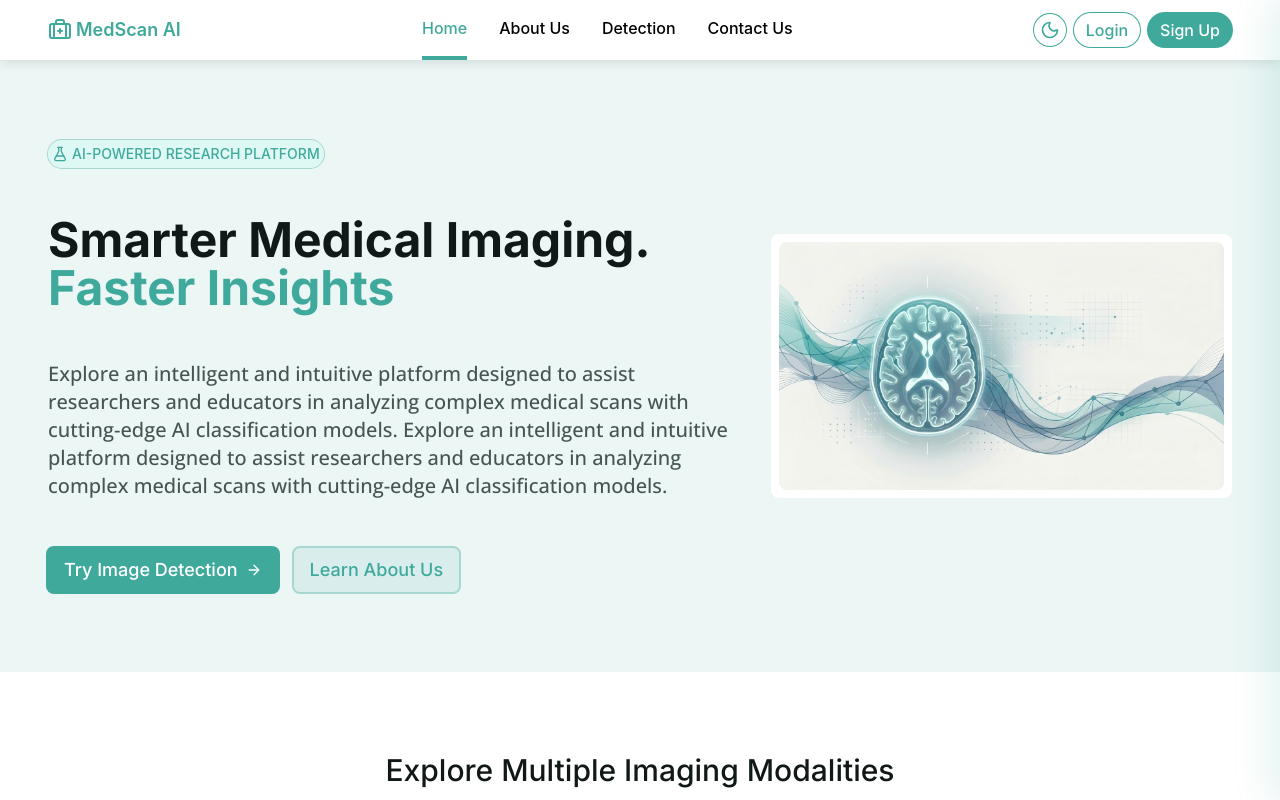
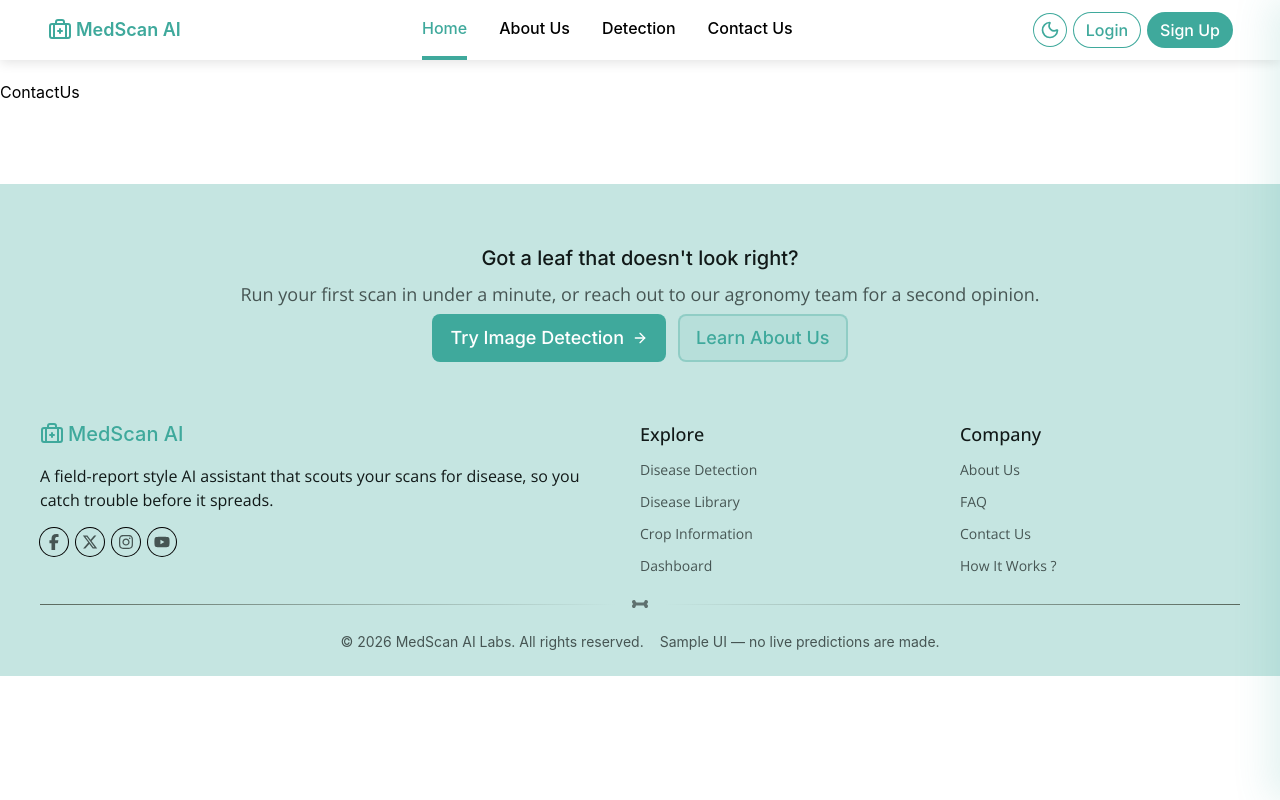
Before and after one commit to Anmol-Singh-Chehal/MedScan-AI-Website, a React (Vite) app: page /contact-us in a window 1280 px wide. Shown: the top 800 px of the page. Built offline with nearby package versions, Linux system fonts and the light colour scheme; a web font is replaced by a local one.

Commit message:
added react router dom routes for about-us contact-us detection and home. And also added goPageTopButton

```diff
--- a/src/App.jsx
+++ b/src/App.jsx
@@ -2,6 +2,11 @@ import React from 'react'
 import Navbar from './components/Navbar'
 import Home from './pages/Home'
 import Footer from './components/Footer'
+import Detection from './pages/Detection'
+import AboutUs from './pages/AboutUs'
+import ContactUs from './pages/ContactUs'
+import { Route, Routes } from 'react-router-dom'
+import GoPageTopButton from './components/GoPageTopButton'
 
 export default function App() {
   return (
@@ -9,10 +14,15 @@ export default function App() {
       <header>
         <Navbar/>
       </header>
-      <main>
-        <Home/>
-      </main>
+      <Routes>
+        <Route path='/' element={<Home/>}/>
+        <Route path='/detection' element={<Detection/>}/>
+        <Route path='/about-us' element={<AboutUs/>}/>
+        <Route path='/contact-us' element={<ContactUs/>}/>
+      </Routes>
+
       <Footer/>
+      <GoPageTopButton/>
     </>
   )
 }
--- a/src/components/Footer.jsx
+++ b/src/components/Footer.jsx
@@ -8,6 +8,7 @@ import {
 } from "react-icons/fa6";
 import { FaBone } from "react-icons/fa";
 import { useTheme } from 'next-themes';
+import { NavLink } from 'react-router-dom';
 
 export default function Footer() {
   const {theme, setTheme} = useTheme();
@@ -19,20 +20,20 @@ export default function Footer() {
         <h1 className='sm:text-2xl lg:text-xl font-medium text-primary text-center font-primary'>Got a leaf that doesn't look right?</h1>
         <p className='sm:text-[16px] lg:text-lg font-secondary text-secondary text-center'>Run your first scan in under a minute, or reach out to our agronomy team for a second opinion.</p>
         <div className='flex lg:gap-4 sm:gap-4'>
-            <button className={`font-medium bg-muted ${theme==="light"? "text-white" : "text-paper-1"} flex lg:gap-2 items-center lg:px-4 lg:py-2 lg:text-lg rounded-md cursor-pointer ring-2 ring-muted sm:text-sm sm:px-2 sm:py-2 sm:gap-1 font-primary`}>
+            <NavLink to={"/detection"} className={`font-medium bg-muted ${theme==="light"? "text-white" : "text-paper-1"} flex lg:gap-2 items-center lg:px-4 lg:py-2 lg:text-lg rounded-md cursor-pointer ring-2 ring-muted sm:text-sm sm:px-2 sm:py-2 sm:gap-1 font-primary`}>
               <h3>Try Image Detection</h3>
               <ArrowRight className='sm:size-4'/>
-            </button>
-            <button className={`font-medium text-muted flex lg:gap-2 items-center lg:px-4 lg:py-2 lg:text-lg rounded-md ring-2  hover:bg-muted ${theme==="light"? "hover:text-white" : "hover:text-paper-1"} hover:ring-2 hover:ring-muted bg-muted/10 ring-muted/40 cursor-pointer sm:text-sm sm:px-2 sm:py-2 sm:gap-1 font-primary`}>Learn About Us</button>
+            </NavLink>
+            <NavLink to={"/about-us"} className={`font-medium text-muted flex lg:gap-2 items-center lg:px-4 lg:py-2 lg:text-lg rounded-md ring-2  hover:bg-muted ${theme==="light"? "hover:text-white" : "hover:text-paper-1"} hover:ring-2 hover:ring-muted bg-muted/10 ring-muted/40 cursor-pointer sm:text-sm sm:px-2 sm:py-2 sm:gap-1 font-primary`}>Learn About Us</NavLink>
         </div>
       </section>
 
       <section className='grid sm:grid-cols-1 md:grid-cols-[2fr_1fr] lg:grid-cols-[2fr_1fr_1fr] gap-10 sm:px-4 lg:px-10'>
 
         <div className='flex flex-col gap-4'>
-          <div className="flex items-center gap-1">
+          <div  className="flex items-center gap-1 cursor-pointer w-fit">
             <BriefcaseMedical className='text-muted sm:size-6'/>
-            <a href="/" className="sm:text-xl text-muted font-medium">MedScan AI</a>
+            <h1 className="sm:text-xl text-muted font-medium">MedScan AI</h1>
           </div>
 
           <p className='sm:text-md font-secondary text-primary text-left'>A field-report style AI assistant that scouts your scans for disease, so you catch trouble before it spreads.</p>
--- /dev/null
+++ b/src/components/GoPageTopButton.jsx
@@ -0,0 +1,46 @@
+import React, { useEffect, useState } from "react";
+import { LuArrowUp } from "react-icons/lu";
+import { useTheme } from "next-themes";
+
+export default function GoPageTopButton() {
+  const { theme, setTheme } = useTheme();
+  const [showButton, setShowButton] = useState(false);
+
+  useEffect(() => {
+    function handleScroll() {
+      setShowButton(window.scrollY > 300);
+    }
+
+    window.addEventListener("scroll", handleScroll);
+
+    return () => {
+      window.removeEventListener("scroll", handleScroll);
+    };
+  }, []);
+
+  function goToTop() {
+    window.scrollTo({
+      top: 0,
+      behavior: "smooth",
+    });
+  }
+
+  return (
+    <button
+      onClick={goToTop}
+      className={`
+        fixed bottom-6 right-6 z-10
+        size-12 rounded-full
+
+        flex items-center justify-center
+        shadow-lg
+        transition-all duration-300
+        hover:bg-muted cursor-pointer hover:text-ink hover:-translate-y-1
+        ${showButton ? "opacity-100 scale-100" : "opacity-0 scale-75 pointer-events-none"}
+        ${theme == "light" ? "text-primary bg-muted" : "text-paper-1 bg-muted"}
+      `}
+    >
+      <LuArrowUp className="size-6" />
+    </button>
+  );
+}
--- a/src/components/Navbar.jsx
+++ b/src/components/Navbar.jsx
@@ -4,6 +4,7 @@ import { Button } from '@base-ui/react';
 import { LuHouse, LuMenu, LuPhone, LuScanSearch, LuUsers, LuX } from 'react-icons/lu';
 import { useState, useRef, useEffect } from 'react';
 import { useTheme } from 'next-themes';
+import { NavLink } from 'react-router-dom';
 
 export default function Navbar() {
 
@@ -37,10 +38,10 @@ export default function Navbar() {
   return (
     <nav className='flex justify-between sm:px-4 sm:py-4 lg:py-0 lg:px-8 xl:px-12 shadow-[0_2px_12px_rgba(0,0,0,0.12)] fixed top-0 left-0 w-full backdrop-blur-3xl backdrop-saturate-50'>
 
-      <div className='flex sm:gap-1 justify-center items-center'>
+      <NavLink to={"/"} className='flex sm:gap-1 justify-center items-center cursor-pointer'>
         <BriefcaseMedical className='text-muted sm:size-6'/>
         <h1 className='text-muted sm:text-lg font-semibold'>MedScan AI</h1>
-      </div>
+      </NavLink>
 
       <ul className='hidden lg:flex md:gap-8'>
         <li className='font-medium border-b-4 border-muted text-muted py-4 cursor-pointer hover:border-muted/30'>Home</li>
@@ -103,7 +104,7 @@ export default function Navbar() {
       >
         <div className="flex items-center justify-between px-3 py-3">
 
-          <div className="flex items-center gap-2">
+          <NavLink to={"/"} className="flex items-center gap-2 curosr-pointer" onClick={()=>toggleMenu()}>
             <div
               className="
                 size-8
@@ -119,7 +120,7 @@ export default function Navbar() {
             <h1 className="text-[16px] font-semibold font-primary text-muted">
               MedScan AI
             </h1>
-          </div>
+          </NavLink>
 
           <button
             onClick={toggleMenu}
@@ -143,7 +144,7 @@ export default function Navbar() {
 
         <div className="flex flex-col px-3 py-5">
 
-          <button
+          <NavLink to={"/"}
             onClick={toggleMenu}
             className="
               group
@@ -170,9 +171,9 @@ export default function Navbar() {
             />
 
             Home
-          </button>
+          </NavLink>
 
-          <button
+          <NavLink to={"/detection"}
             onClick={toggleMenu}
             className="
               group
@@ -199,9 +200,9 @@ export default function Navbar() {
             />
 
             Detection
-          </button>
+          </NavLink>
 
-          <button
+          <NavLink  to={"/about-us"}
             onClick={toggleMenu}
             className="
               group
@@ -228,9 +229,9 @@ export default function Navbar() {
             />
 
             About Us
-          </button>
+          </NavLink>
 
-          <button
+          <NavLink to={"/contact-us"}
             onClick={toggleMenu}
             className="
               group
@@ -257,7 +258,7 @@ export default function Navbar() {
             />
 
             Contact Us
-          </button>
+          </NavLink>
 
         </div>
       </div>
--- a/src/main.jsx
+++ b/src/main.jsx
@@ -3,9 +3,12 @@ import './index.css'
 import App from './App.jsx'
 import '@fortawesome/fontawesome-free/css/all.min.css'
 import { ThemeProvider } from './components/ThemeProvider'
+import { BrowserRouter } from 'react-router-dom'
 
 createRoot(document.getElementById('root')).render(
-    <ThemeProvider attribute="class" defaultTheme = "light" enableSystem disableTransitionOnChange>
-        <App />
-    </ThemeProvider>
+    <BrowserRouter>
+        <ThemeProvider attribute="class" defaultTheme = "light" enableSystem disableTransitionOnChange>
+            <App />
+        </ThemeProvider>
+    </BrowserRouter>
 )
--- /dev/null
+++ b/src/pages/AboutUs.jsx
@@ -0,0 +1,7 @@
+import React from 'react'
+
+export default function AboutUs() {
+  return (
+    <div className='py-20'>AboutUs</div>
+  )
+}
--- /dev/null
+++ b/src/pages/ContactUs.jsx
@@ -0,0 +1,7 @@
+import React from 'react'
+
+export default function ContactUs() {
+  return (
+    <div className='py-20'>ContactUs</div>
+  )
+}
--- /dev/null
+++ b/src/pages/Detection.jsx
@@ -0,0 +1,7 @@
+import React from 'react'
+
+export default function Detection() {
+  return (
+    <div className='py-20'>Detection</div>
+  )
+}
--- a/src/pages/Home.jsx
+++ b/src/pages/Home.jsx
@@ -6,6 +6,7 @@ import ModelCard from '@/components/ModelCard'
 import StepCard from '@/components/StepCard'
 import FeatureCard from '@/components/FeatureCard'
 import { useTheme } from 'next-themes';
+import { NavLink } from 'react-router-dom'
 
 export default function Home() {
   const {theme, setTheme} = useTheme();
@@ -26,11 +27,11 @@ export default function Home() {
           </h3>
 
           <div className='flex lg:gap-4 sm:gap-4'>
-            <button className={`font-medium bg-muted ${theme==="light"? "text-white" : "text-paper-1"} flex lg:gap-2 items-center lg:px-4 lg:py-2 lg:text-lg rounded-md cursor-pointer ring-2 ring-muted sm:text-sm sm:px-2 sm:py-2 sm:gap-1 font-primary`}>
+            <NavLink to={"/detection"} className={`font-medium bg-muted ${theme==="light"? "text-white" : "text-paper-1"} flex lg:gap-2 items-center lg:px-4 lg:py-2 lg:text-lg rounded-md cursor-pointer ring-2 ring-muted sm:text-sm sm:px-2 sm:py-2 sm:gap-1 font-primary`}>
               <h3>Try Image Detection</h3>
               <ArrowRight className='sm:size-4'/>
-            </button>
-            <button className={`font-medium text-muted flex lg:gap-2 items-center lg:px-4 lg:py-2 lg:text-lg rounded-md ring-2  hover:bg-muted ${theme==="light"? "hover:text-white" : "hover:text-paper-1"} hover:ring-2 hover:ring-muted bg-muted/10 ring-muted/40 cursor-pointer sm:text-sm sm:px-2 sm:py-2 sm:gap-1 font-primary`}>Learn About Us</button>
+            </NavLink>
+            <NavLink to={"/about-us"} className={`font-medium text-muted flex lg:gap-2 items-center lg:px-4 lg:py-2 lg:text-lg rounded-md ring-2  hover:bg-muted ${theme==="light"? "hover:text-white" : "hover:text-paper-1"} hover:ring-2 hover:ring-muted bg-muted/10 ring-muted/40 cursor-pointer sm:text-sm sm:px-2 sm:py-2 sm:gap-1 font-primary`}>Learn About Us</NavLink>
           </div>
         </div>
 
```
